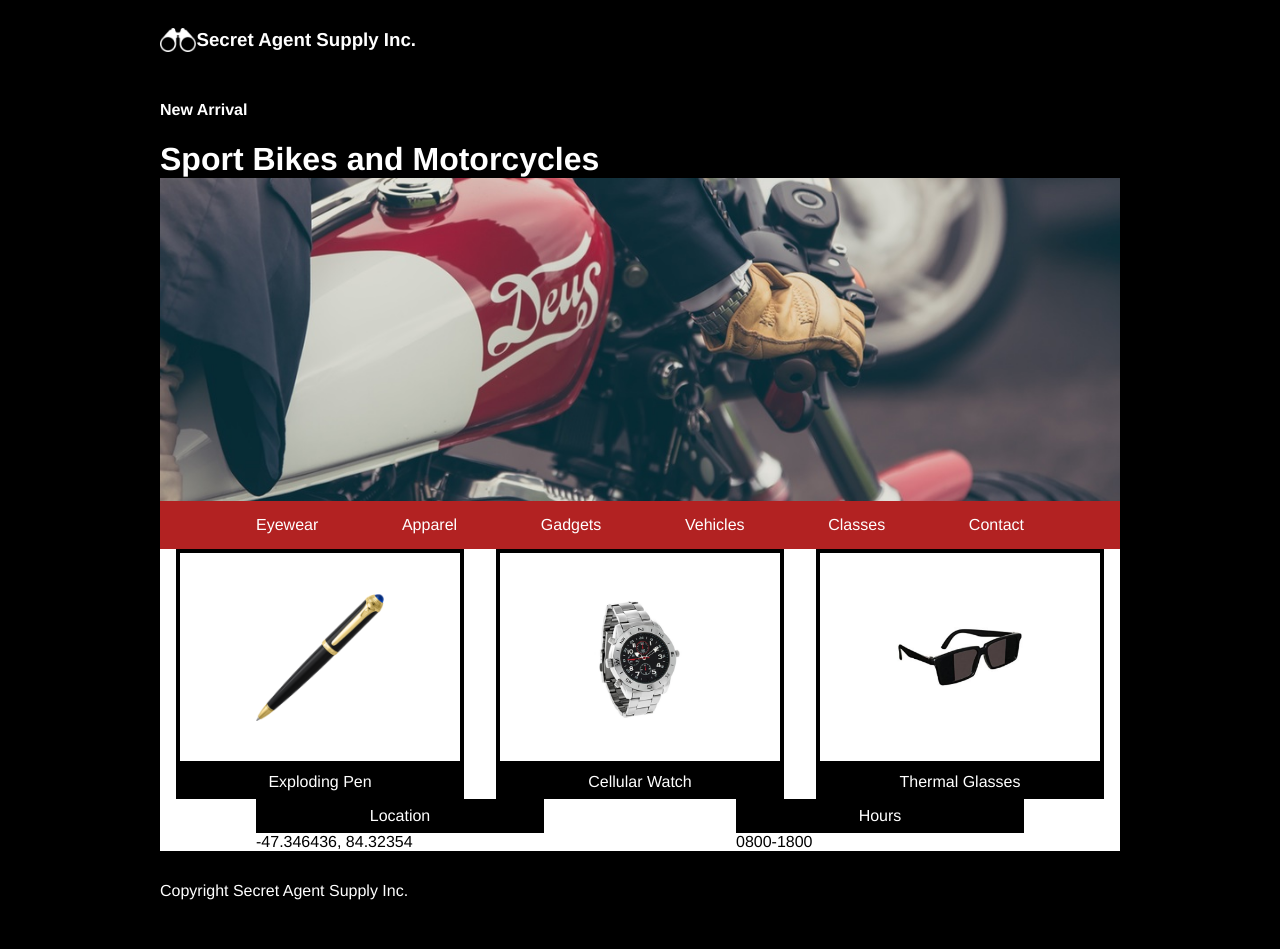
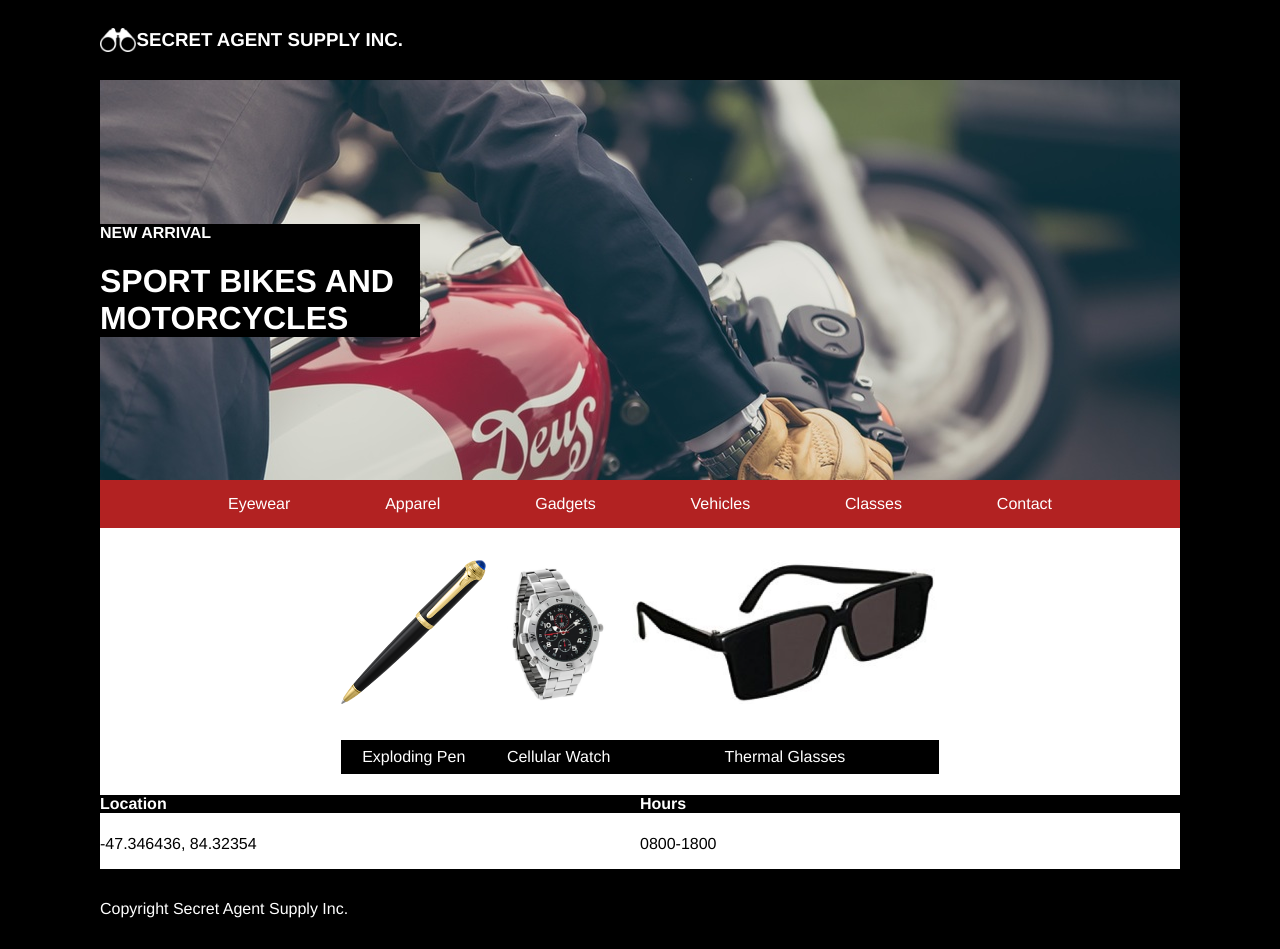
Before and after one commit to CurmudJim/SecretAgentSupply, a plain HTML site: page index.html in a window 1280 px wide. Drawn offline with Linux system fonts and the light colour scheme.

Commit message:
added grid layout

```diff
--- a/index.html
+++ b/index.html
@@ -7,7 +7,70 @@
     <title>Secret Agent Supply Inc.</title>
   </head>
   <body>
-    <div class="container">
+    <div class="grid">
+      <div class="header">
+        <img src="resources/images/logo.png" alt="logo">
+        <h3>SECRET AGENT SUPPLY INC.</h3>
+      </div>
+      <div class="banner">
+        <div class="title">
+          <h4>NEW ARRIVAL</h4>
+          <h1>SPORT BIKES AND MOTORCYCLES</h1>
+        </div>
+      </div>
+      <div>
+        <nav>
+          <span><a href="#">Eyewear</a></span>
+          <span><a href="#">Apparel</a></span>
+          <span><a href="#">Gadgets</a></span>
+          <span><a href="#">Vehicles</a></span>
+          <span><a href="#">Classes</a></span>
+          <span><a href="#">Contact</a></span>
+        </nav>
+      </div>
+      <div class="store">
+        <div class="product">
+          <div>
+            <div>
+              <img src="resources/images/pen.png" alt="pen">
+            </div>
+            <div>
+              <span>Exploding Pen</span>
+            </div>
+          </div>
+          <div>
+            <div>
+              <img src="resources/images/watch.png" alt="watch">
+            </div>
+            <div>
+              <span>Cellular Watch</span>
+            </div>
+          </div>
+          <div>
+            <div>
+              <img src="resources/images/glasses.png" alt="glasses">
+            </div>
+            <div>
+              <span>Thermal Glasses</span>
+            </div>
+          </div>
+        </div>
+        <div class="info">
+          <div>
+            <h4>Location</h4>
+            <p>-47.346436, 84.32354</p>
+          </div>
+          <div>
+            <h4>Hours</h4>
+            <p>0800-1800</p>
+          </div>
+        </div>
+      </div>
+      <div>
+        <footer>Copyright Secret Agent Supply Inc.</footer>
+      </div>
+    </div>
+    <!-- <div class="container">
       <header class="capitalize">
           <img src="resources/images/logo.png" alt="logo">
           <h3>Secret Agent Supply Inc.</h3>
@@ -59,6 +122,6 @@
         </div>
       </div>
       <footer>Copyright Secret Agent Supply Inc.</footer>
-    </div>
+    </div> -->
   </body>
 </html>
--- a/resources/css/style.css
+++ b/resources/css/style.css
@@ -3,23 +3,64 @@ body {
   align-items: center;
   justify-content: center;
   font-family: Helvetica;
+  font-style: 18px;
   margin: 0px;
   background-color: black;
 }
-header {
+
+.grid {
+  display: grid;
+  grid-template-rows: auto auto auto auto auto;
+}
+
+.grid div {
+  /*border: 1px solid blue;
+  border-radius: 3px;
+  background-color: red;*/
+  color: white;
+  padding: 0;
+}
+
+
+.header {
   height: 5rem;
-  width: 100%;
   display: inline-flex;
   align-items: center;
   background-color: black;
 }
 
-header h3 {
+.header h3 {
   color: white;
 }
 
-header img {
+.header img {
   height: 1.5rem;
+}
+
+
+.banner {
+  background-image: url("../images/moto.jpeg");
+  background-size: cover;
+  background-repeat: no-repeat;
+  height: 25rem;
+  width: 1080px;
+}
+
+
+.title {
+  width: 20rem;
+  padding: 2rem 3rem;
+  font-weight: bold;
+  margin-top: 9rem;
+  background-color: black;
+}
+
+.title h4 {
+  font-size: 1rem;
+}
+
+.title h1 {
+  font-size: 2rem;
 }
 
 nav {
@@ -35,7 +76,62 @@ nav a {
   color: white;
   font-style: normal;
   text-decoration: none;
+  padding: 5em 2em;
 }
+
+.store {
+  display: grid;
+  grid-template-rows: auto auto;
+  background-color: WHITE;
+}
+
+.product {
+  display: grid;
+  grid-template-columns: auto auto auto;
+  grid-template-rows: auto auto;
+  display: flex;
+  justify-content: center;
+}
+
+.product img {
+  height: 9rem;
+  padding: 2em 0;
+}
+
+.product span {
+  background-color: black;
+  padding: 0.5rem 0;
+  display: flex;
+  justify-content: center;
+  align-items: center;
+}
+
+.info {
+  display: grid;
+  grid-template-columns: 1fr 1fr
+  /*grid-template-rows: auto auto;*/
+}
+
+.info h4 {
+  background-color: black;
+}
+
+.info p {
+  color: black;
+}
+
+footer {
+  height: 5rem;
+  display: flex;
+  align-items: center;
+}
+
+
+/*
+
+
+
+
 
 footer {
   background: black;
@@ -107,4 +203,4 @@ footer {
 
 .capitalize {
   text-transform: capitalize;
-}
+}*/
```
